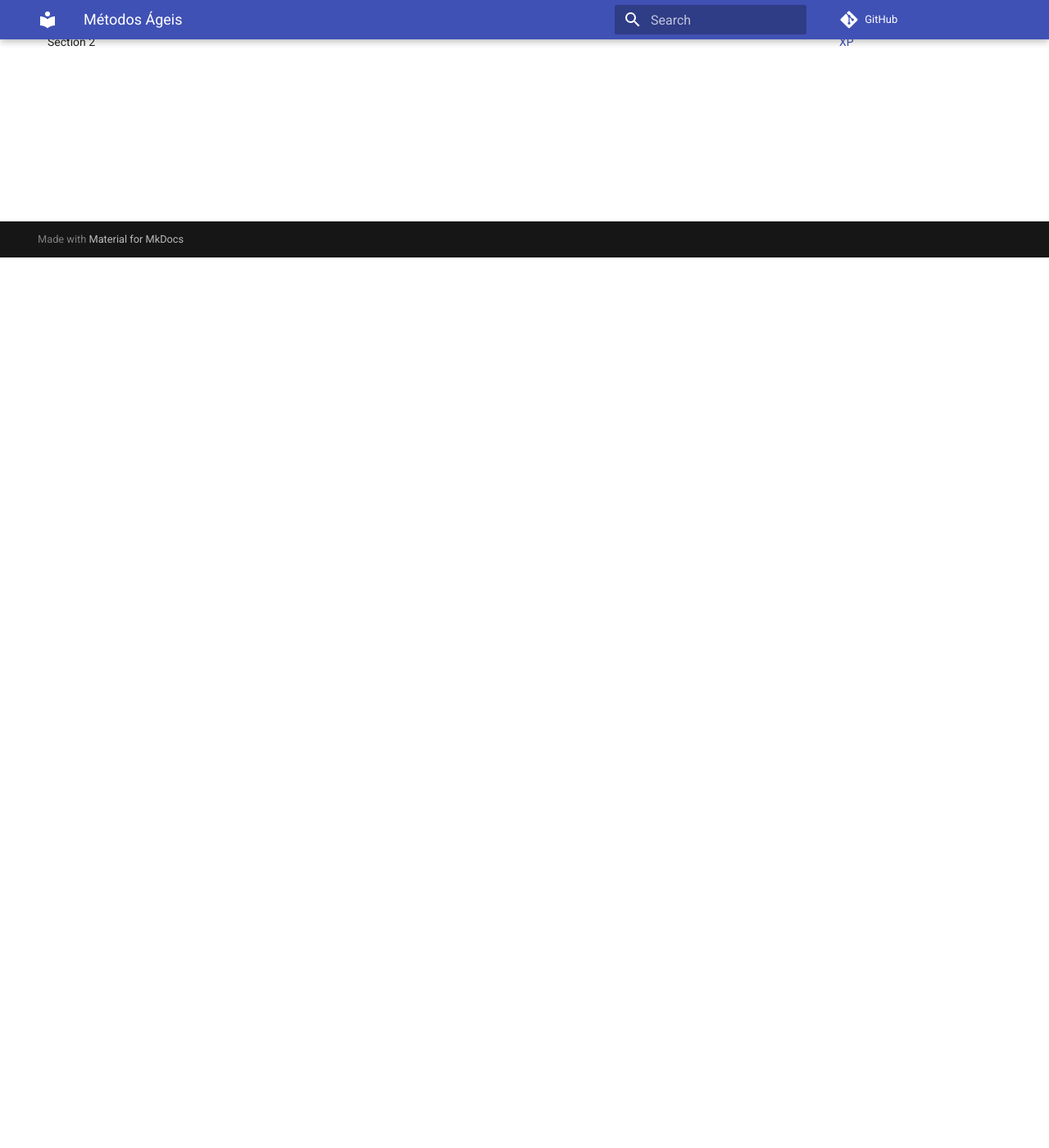
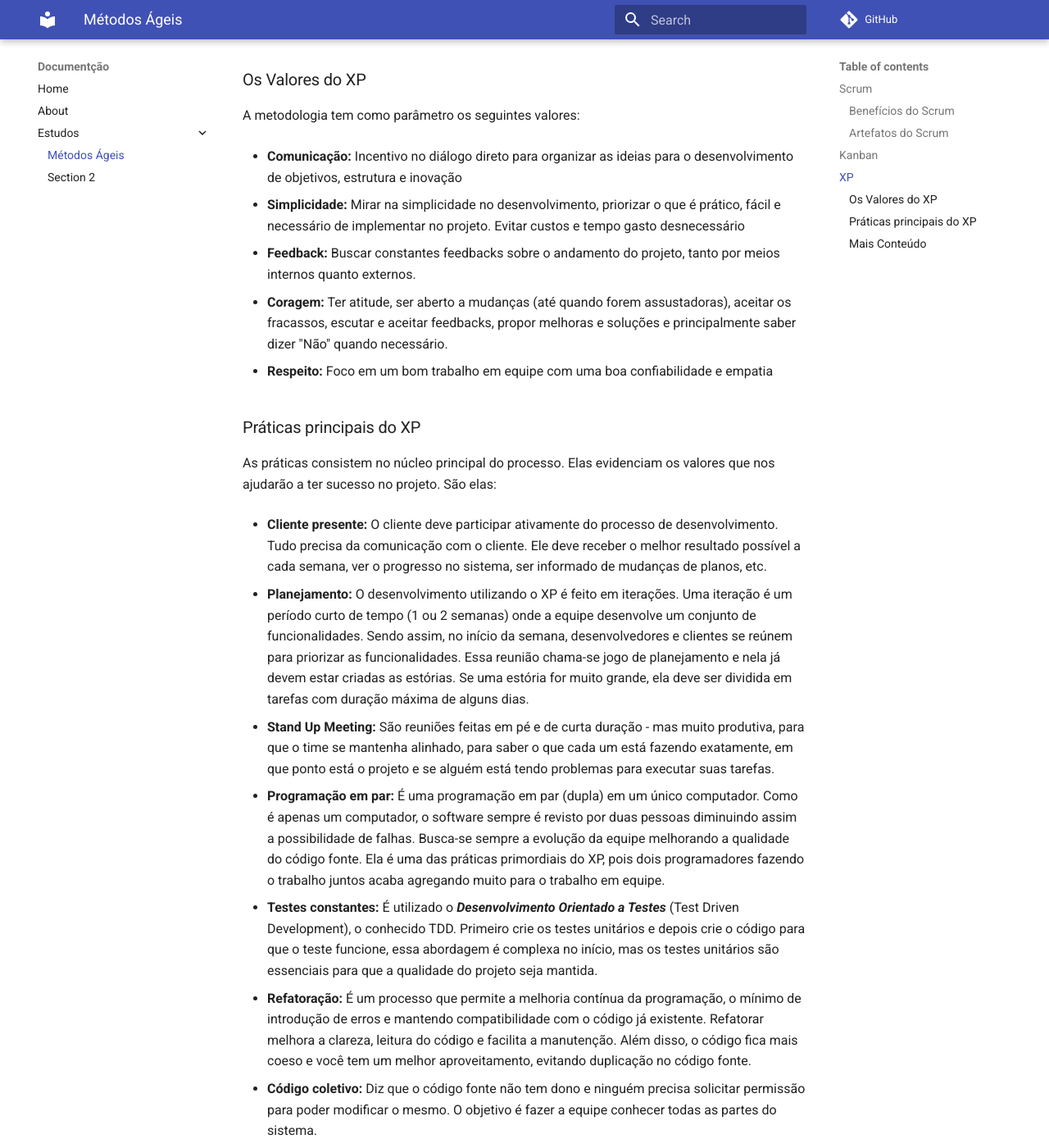
Before and after one commit to unb-mds/2024-1-forUnB, an MkDocs documentation site: the page built from docs/estudos/metodos-ageis.md, in a window 1280 px wide and 1400 px high, scrolled down 1086 px. Shown: the whole window at 82% size. Built offline with MkDocs 1.6.1 and Material for MkDocs 9.7.7, drawn with Linux system fonts in a browser that asks for light colours; comment, search, counter and statistics services are not loaded; some of the changed text lies outside the part shown.

Commit message:
Update metodos-ageis.md - Add explicação de XP

```diff
--- a/docs/estudos/metodos-ageis.md
+++ b/docs/estudos/metodos-ageis.md
@@ -23,4 +23,59 @@ O Kanban é uma metodologia ágil...
 
 ## XP
 
-Extreme Programming (XP) é uma abordagem...
+XP é uma metodologia que se baseia em uma monitoração contínua e testes frequentes focados em pequenos ajustes em seus projetos. A ideia por trás do XP mira em agilidade e um processo constante de evolução e mudanças no código, ela se estrutura em três pilares, que são:
+
+1) Proximidade com o cliente e interações contínuas
+2) Teste contínuos e frequentes
+3) Ciclos curtos de desenvolvimento
+
+### Os Valores do XP
+
+A metodologia tem como parâmetro os seguintes valores:
+
+- __Comunicação:__ Incentivo no diálogo direto para organizar as ideias para o desenvolvimento de objetivos, estrutura e inovação
+
+- __Simplicidade:__ Mirar na simplicidade no desenvolvimento, priorizar o que é prático, fácil e necessário de implementar no projeto. Evitar custos e tempo gasto desnecessário
+
+- __Feedback:__ Buscar constantes feedbacks sobre o andamento do projeto, tanto por meios internos quanto externos.
+
+- __Coragem:__ Ter atitude, ser aberto a mudanças (até quando forem assustadoras), aceitar os fracassos, escutar e aceitar feedbacks, propor melhoras e soluções e principalmente saber dizer "Não" quando necessário.
+
+- __Respeito:__ Foco em um bom trabalho em equipe com uma boa confiabilidade e empatia
+
+### Práticas principais do XP
+
+As práticas consistem no núcleo principal do processo. Elas evidenciam os valores que nos ajudarão a ter sucesso no projeto. São elas:
+
+
+- __Cliente presente:__ O cliente deve participar ativamente do processo de desenvolvimento. Tudo precisa da comunicação com o cliente. Ele deve receber o melhor resultado possível a cada semana, ver o progresso no sistema, ser informado de mudanças de planos, etc.
+
+- __Planejamento:__ O desenvolvimento utilizando o XP é feito em iterações. Uma iteração é um período curto de tempo (1 ou 2 semanas) onde a equipe desenvolve um conjunto de funcionalidades. Sendo assim, no início da semana, desenvolvedores e clientes se reúnem para priorizar as funcionalidades. Essa reunião chama-se jogo de planejamento e nela já devem estar criadas as estórias. Se uma estória for muito grande, ela deve ser dividida em tarefas com duração máxima de alguns dias.
+
+- __Stand Up Meeting:__ São reuniões feitas em pé e de curta duração - mas muito produtiva, para que o time se mantenha alinhado, para saber o que cada um está fazendo exatamente, em que ponto está o projeto e se alguém está tendo problemas para executar suas tarefas.
+
+- __Programação em par:__ É uma programação em par (dupla) em um único computador. Como é apenas um computador, o software sempre é revisto por duas pessoas diminuindo assim a possibilidade de falhas. Busca-se sempre a evolução da equipe melhorando a qualidade do código fonte. Ela é uma das práticas primordiais do XP, pois dois programadores fazendo o trabalho juntos acaba agregando muito para o trabalho em equipe.
+
+- __Testes constantes:__ É utilizado o **_Desenvolvimento Orientado a Testes_** (Test Driven Development), o conhecido TDD. Primeiro crie os testes unitários e depois crie o código para que o teste funcione, essa abordagem é complexa no início, mas os testes unitários são essenciais para que a qualidade do projeto seja mantida.
+
+- __Refatoração:__ É um processo que permite a melhoria contínua da programação, o mínimo de introdução de erros e mantendo compatibilidade com o código já existente. Refatorar melhora a clareza, leitura do código e facilita a manutenção. Além disso, o código fica mais coeso e você tem um melhor aproveitamento, evitando duplicação no código fonte.
+
+- __Código coletivo:__ Diz que o código fonte não tem dono e ninguém precisa solicitar permissão para poder modificar o mesmo. O objetivo é fazer a equipe conhecer todas as partes do sistema.
+
+- __Padronização do código:__ Como todo mundo trabalha no desenvolvimento do mesmo software, a equipe de desenvolvimento precisa estabelecer regras para programar e todos devem seguir essas regras, assim parecerá que todo código fonte foi digitado pela mesma pessoa.
+
+- __Design simples:__ Essa prática se encaixa no princípio da simplicidade e é basicamente seguir o que o usuário está pedindo, por conta disso o design do software acaba sendo mais simplista. Além disso, o software acaba ficando mais fácil de ser alterado.
+
+- __Metáfora:__ Procura facilitar a comunicação com o cliente, entendendo qual a realidade dele. É preciso traduzir as palavras do cliente para o significado que ele espera dentro do projeto.
+
+- __Ritmo sustentável:__ Manter um ritmo de trabalho com qualidade, onde eles estejam atentos e dispostos.
+
+- __Semana de 40 horas:__ É trabalhar com qualidade buscando ter um ritmo de trabalho saudável, 40h por semana, 8h por dia, sem horas extras.
+
+- __Integração contínua:__ Sempre que for produzido uma nova funcionalidade você nunca deve esperar uma semana para integrar com a versão atual do sistema. Isso só aumenta a possibilidade de conflitos e possibilidade de erros no código fonte. Integrar de forma contínua permite saber o status real da programação.
+
+- __Releases curtos:__ As liberações de pequenas versões funcionais do projeto auxiliam muito no processo de aceitação por parte do cliente que já pode testar uma parte do sistema. Os releases são pequenos pedaços do produto que são entregues ao cliente antes do tempo, assim o cliente não precisa esperar o produto todo ficar pronto para ver.
+
+### Mais Conteúdo
+
+Para saber mais sobre o XP, consulte o [PDF da UFPE sobre Extreme Programming](https://www.cin.ufpe.br/~gamr/FAFICA/Desenvolvimento%20de%20sistemas/XP.pdf).
```
